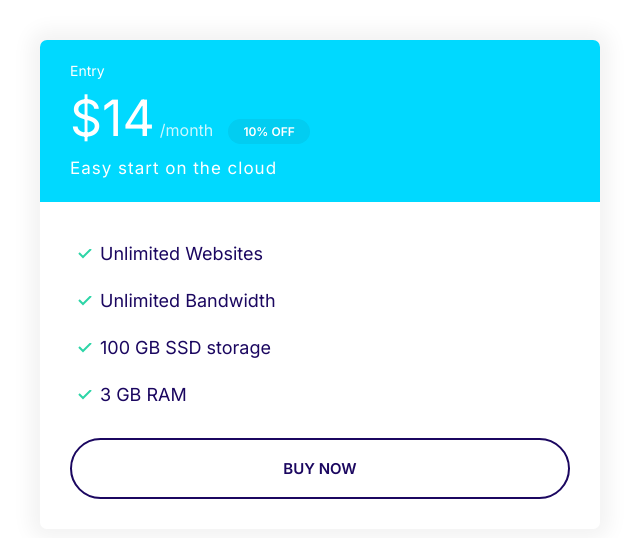
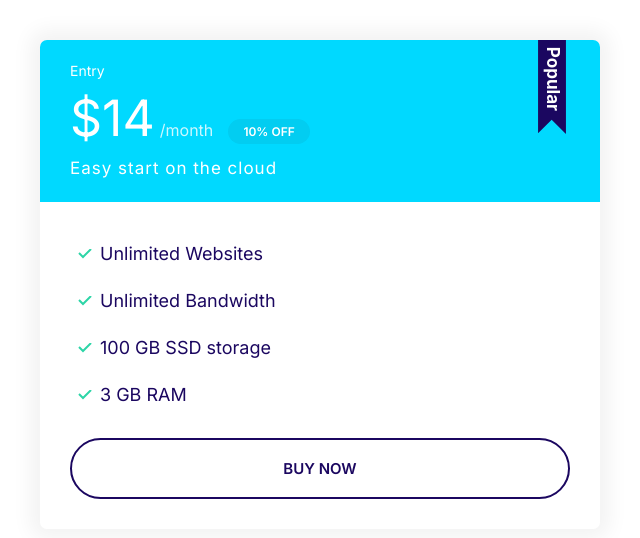
Before and after one commit to ahmadkismael/ahmify, a plain HTML site: page index.html in a window 1280 px wide. Shown: the whole page, without its empty margins (0-640 px from the left). Drawn offline with Linux system fonts and the light colour scheme.

Commit message:
full plan

```diff
--- a/css/styles.css
+++ b/css/styles.css
@@ -343,6 +343,19 @@ a {
   right: 5%;
 }
 
+.plan--popular .card__header {
+  position: relative;
+}
+
+.plan--popular .card__header::before {
+  content: url(../images/popular.svg);
+  width: 40px;
+  display: inline-block;
+  position: absolute;
+  top: -6px;
+  right: 5%;
+}
+
 @media screen and (min-width: 1024px) {
   .plan__name {
     font-size: 1.4rem;
--- a/index.html
+++ b/index.html
@@ -15,7 +15,7 @@
   </head>
   <body>
     <div style="width: 50%; padding: 4rem">
-      <div class="plan">
+      <div class="plan plan--popular">
         <div class="card card--secondary">
           <header class="card__header">
             <h3 class="plan__name">Entry</h3>
```
Also changed, not shown: components/plan.html (+1 -3 lines), images/popular.svg (added).
